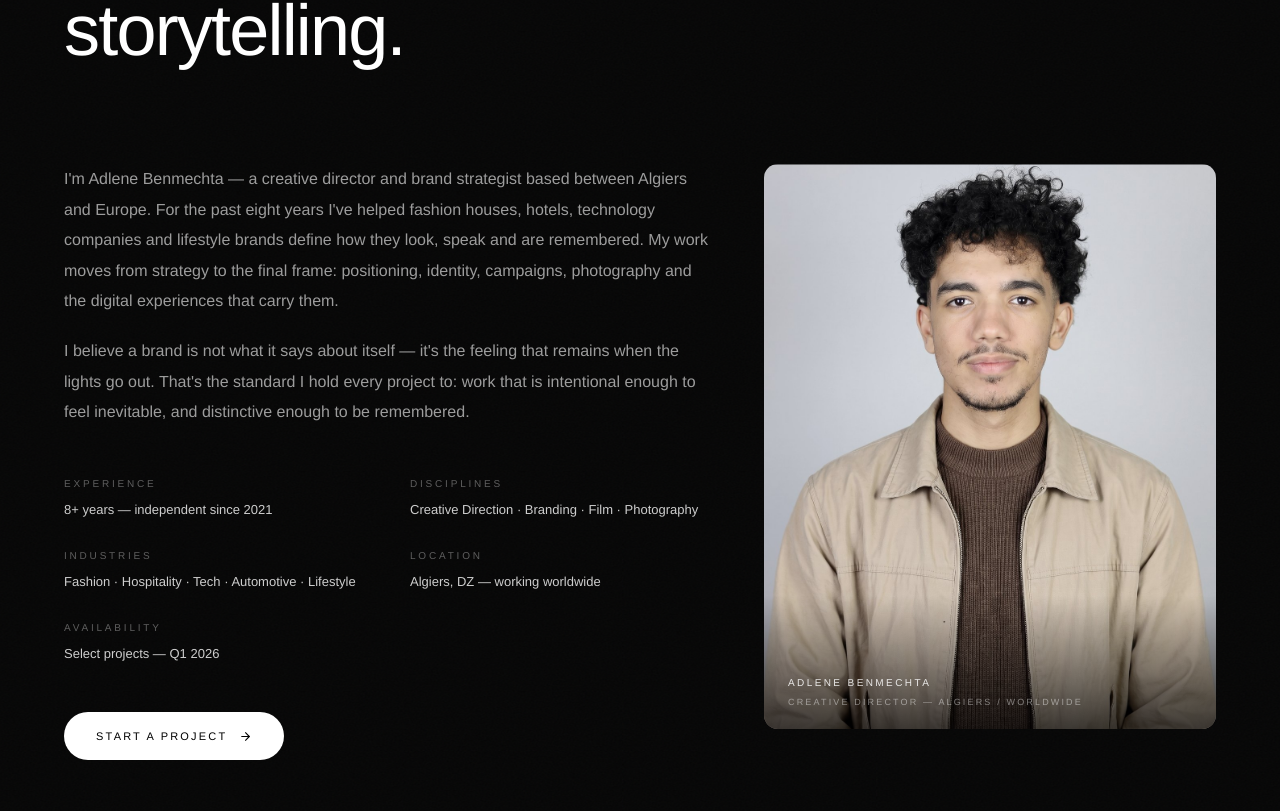
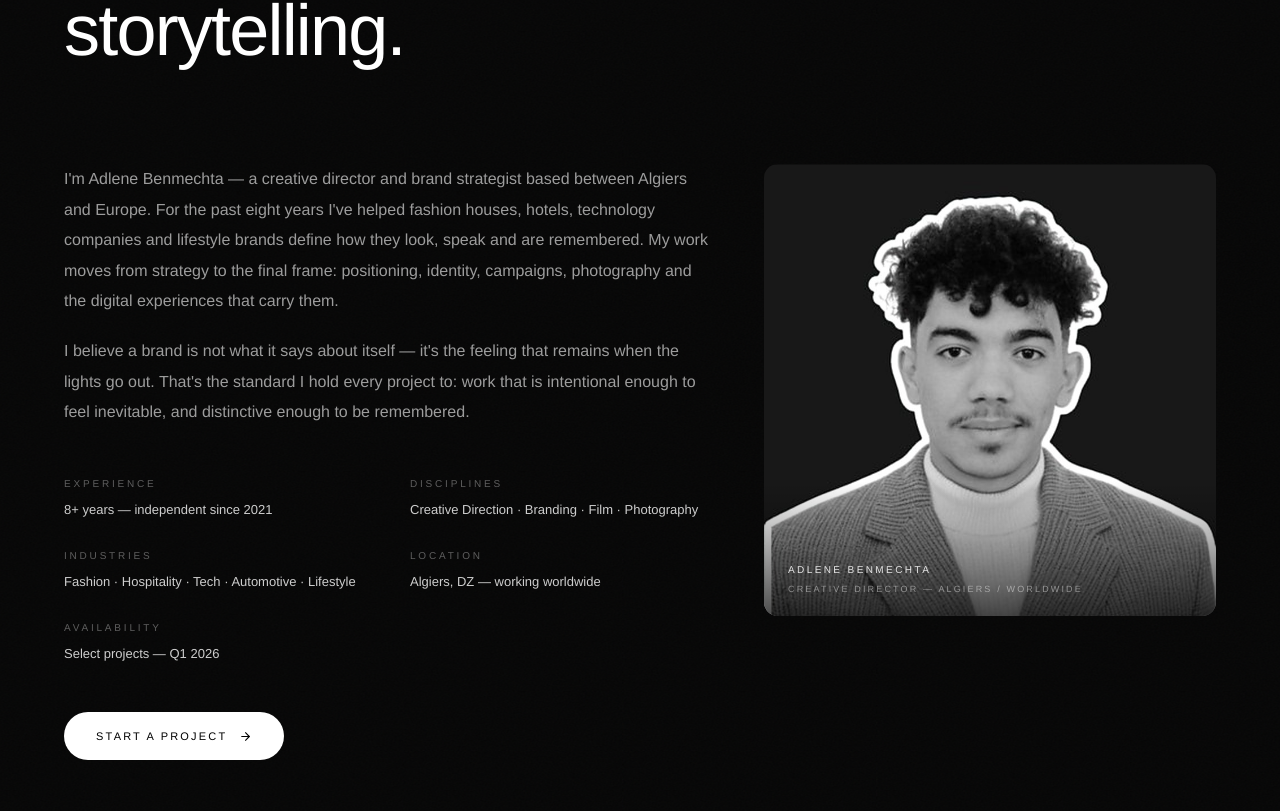
Before and after one commit to adlenebenmechta/adlene-portfolio, a Next.js app: page /about in a window 1280 px wide. Shown: the part 369-1180 px from the top of the page. Built offline with nearby package versions, Linux system fonts and the light colour scheme; a web font is replaced by a local one.

Commit message:
feat: new B&W cutout portrait in About (square, full-frame)

```diff
--- a/src/components/portfolio/AboutPage.tsx
+++ b/src/components/portfolio/AboutPage.tsx
@@ -1,8 +1,6 @@
 "use client";
 
 import Link from "next/link";
-import { useRef } from "react";
-import { motion, useScroll, useTransform } from "motion/react";
 import { ArrowRight } from "lucide-react";
 import { capabilities } from "@/lib/portfolio-data";
 import { Reveal, SectionLabel } from "./shared";
@@ -16,13 +14,6 @@ const FACTS: { label: string; value: string }[] = [
 ];
 
 export function AboutPage() {
-  const ref = useRef<HTMLDivElement>(null);
-  const { scrollYProgress } = useScroll({
-    target: ref,
-    offset: ["start end", "end start"],
-  });
-  const imageY = useTransform(scrollYProgress, [0, 1], [-28, 28]);
-
   return (
     <>
       {/* ─── Intro ─────────────────────────────────────────────────── */}
@@ -94,15 +85,10 @@ export function AboutPage() {
             </Reveal>
           </div>
 
-          {/* Portrait */}
+          {/* Portrait — square cutout, shown in full, no crop */}
           <div className="md:col-span-5">
-            <div ref={ref} className="relative">
             <Reveal variant="clip" amount={0.2}>
-                <figure className="group relative aspect-[4/5] overflow-hidden rounded-lg bg-white/[0.03] md:rounded-xl">
-                  <motion.div
-                    style={{ y: imageY }}
-                    className="absolute -inset-y-10 inset-x-0"
-                  >
+              <figure className="group relative aspect-square overflow-hidden rounded-lg bg-white/[0.03] md:rounded-xl">
                 <img
                   src="/media/portrait-director.jpg"
                   alt="Adlene Benmechta — creative director, portrait"
@@ -110,7 +96,6 @@ export function AboutPage() {
                   decoding="async"
                   className="h-full w-full object-cover"
                 />
-                  </motion.div>
                 <span className="pointer-events-none absolute inset-x-0 bottom-0 bg-gradient-to-t from-black/70 to-transparent px-6 pb-5 pt-20">
                   <span className="block text-[10px] uppercase tracking-[0.24em] text-white/85">
                     Adlene Benmechta
@@ -121,7 +106,6 @@ export function AboutPage() {
                 </span>
               </figure>
             </Reveal>
-            </div>
           </div>
         </div>
       </section>
--- a/src/components/portfolio/AboutTeaser.tsx
+++ b/src/components/portfolio/AboutTeaser.tsx
@@ -14,13 +14,13 @@ export function AboutTeaser() {
         {/* portrait */}
         <div className="order-first md:order-last md:col-span-5">
           <Reveal variant="clip" amount={0.2}>
-            <figure className="group relative aspect-[4/5] overflow-hidden rounded-lg bg-white/[0.03] md:rounded-xl">
+            <figure className="group relative aspect-square overflow-hidden rounded-lg bg-white/[0.03] md:rounded-xl">
               <img
                 src="/media/portrait-director.jpg"
                 alt="Adlene Benmechta — creative director, portrait"
                 loading="lazy"
                 decoding="async"
-                className="h-full w-full object-cover transition-transform duration-[1600ms] ease-out group-hover:scale-[1.04]"
+                className="h-full w-full object-cover transition-transform duration-[1600ms] ease-out group-hover:scale-[1.03]"
               />
               <span
                 aria-hidden="true"
```
Also changed, not shown: public/media/portrait-director.jpg, 1 other file (tests, documents, lock files or other folders). Lines whose indentation alone changed are shown as unchanged.
